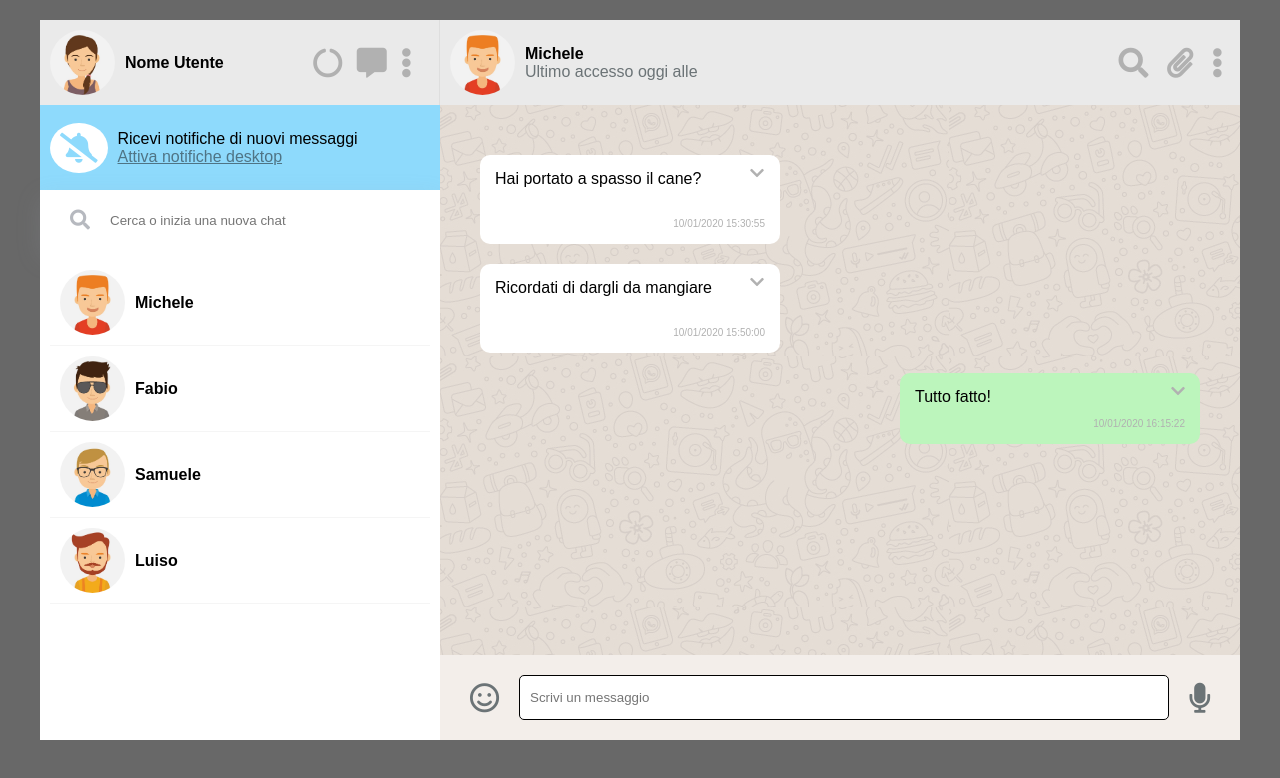
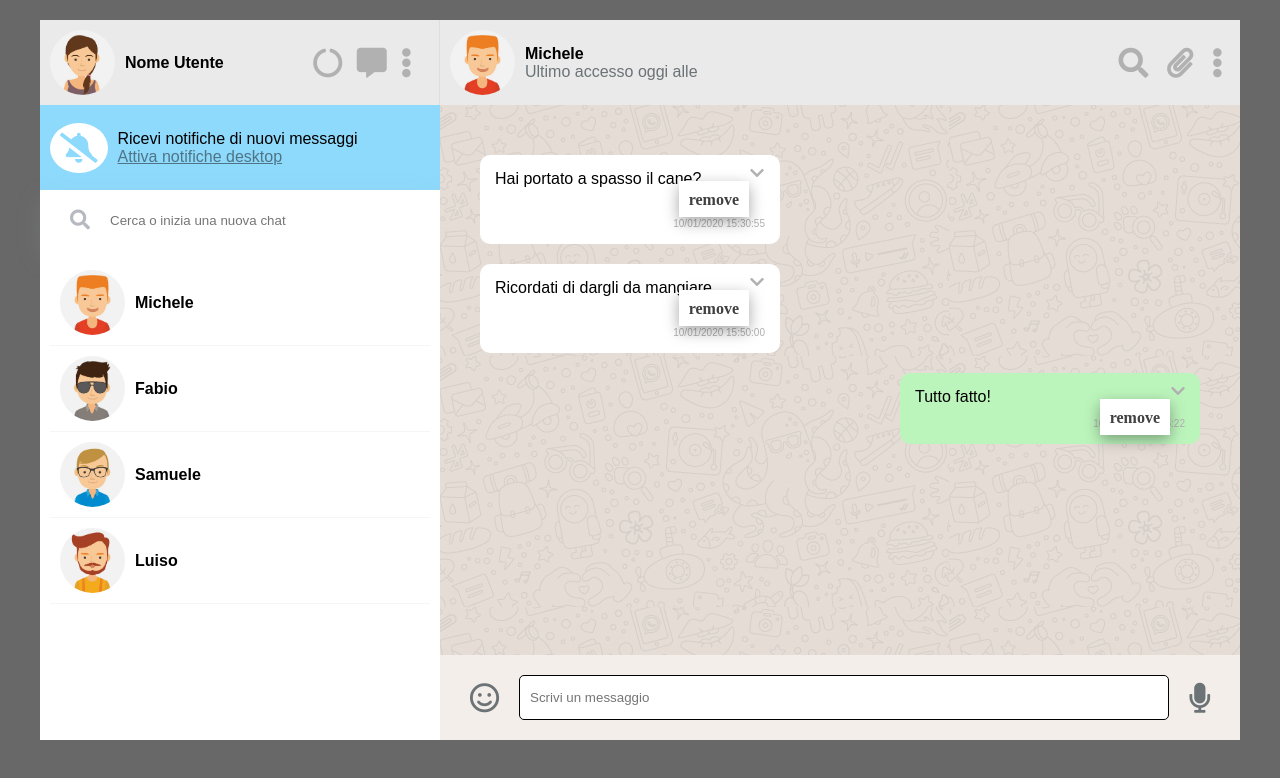
Before and after one commit to Marcotexcode/vue-boolzapp, a plain HTML site: page index.html in a window 1280 px wide. Drawn offline with nearby package versions, Linux system fonts and the light colour scheme.

Commit message:
prova bonus

```diff
--- a/css/style.css
+++ b/css/style.css
@@ -258,7 +258,7 @@ body {
 
 .mess-inviati i p, .mess-ricevuti i p {
     box-shadow: rgba(0, 0, 0, 0.35) 0px 5px 15px;
-    display: none;
+    /* display: none; */
     position: absolute;
     right: 15px;
     background-color: #fff;
--- a/index.html
+++ b/index.html
@@ -100,7 +100,7 @@
 
                 <div v-for="(elementi, index) in contacts[counter].messages" :class="(elementi.status == 'received') ? 'mess-inviati' : 'mess-ricevuti'">
                     <span>{{elementi.text}}<p>{{elementi.date}}</p></span>
-                    <i class="fas fa-chevron-down"><p>remove</p></i>
+                    <i class="fas fa-chevron-down"><p @click="remove(contacts[counter].messages)">remove</p></i>
                 </div>
 
             </div>
--- a/js/script.js
+++ b/js/script.js
@@ -144,6 +144,12 @@ var app = new Vue ({
 
         },
 
+        remove(elemento) {
+
+            this.contacts.splice(elemento, 1);
+
+        }
+
     }
 
 });
```
